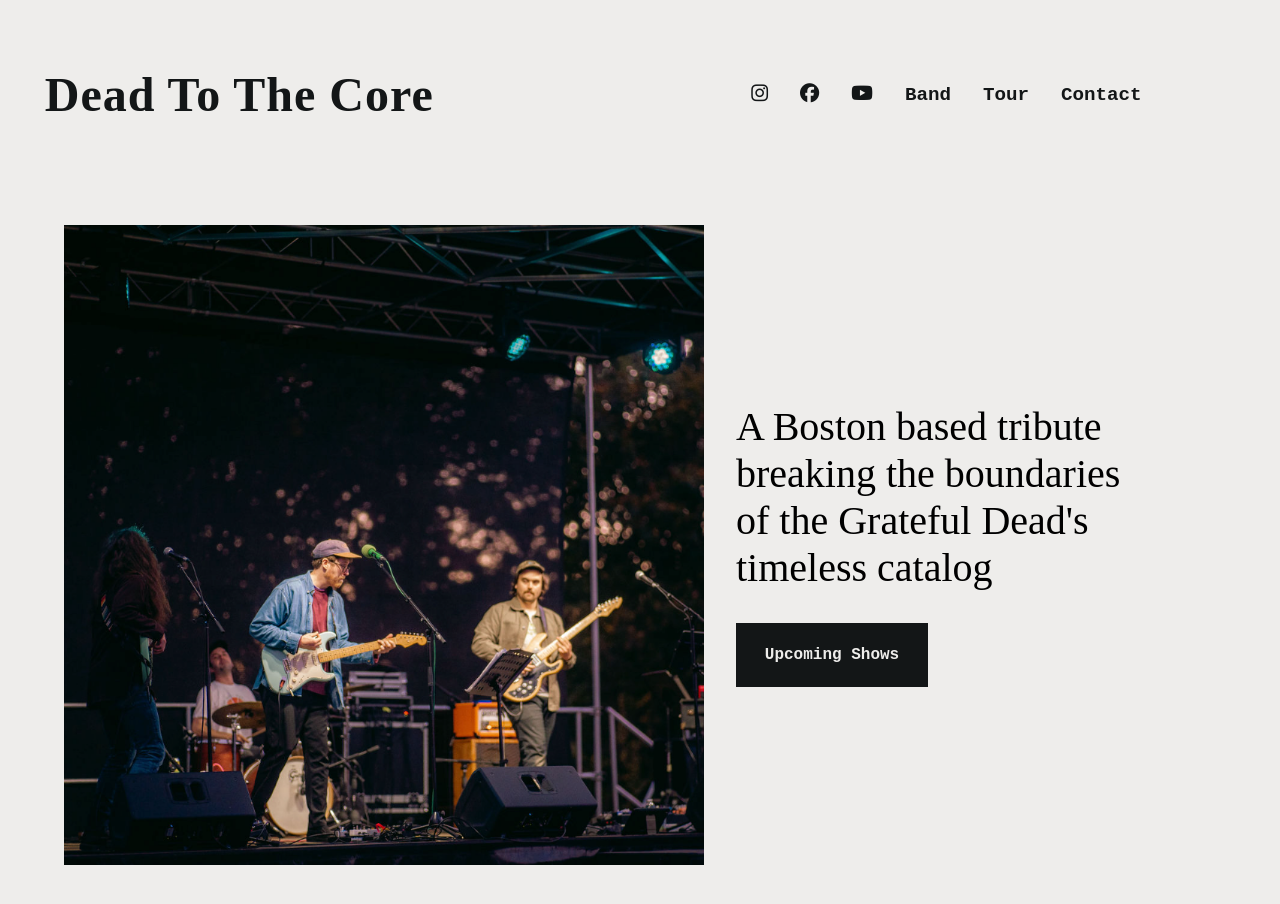
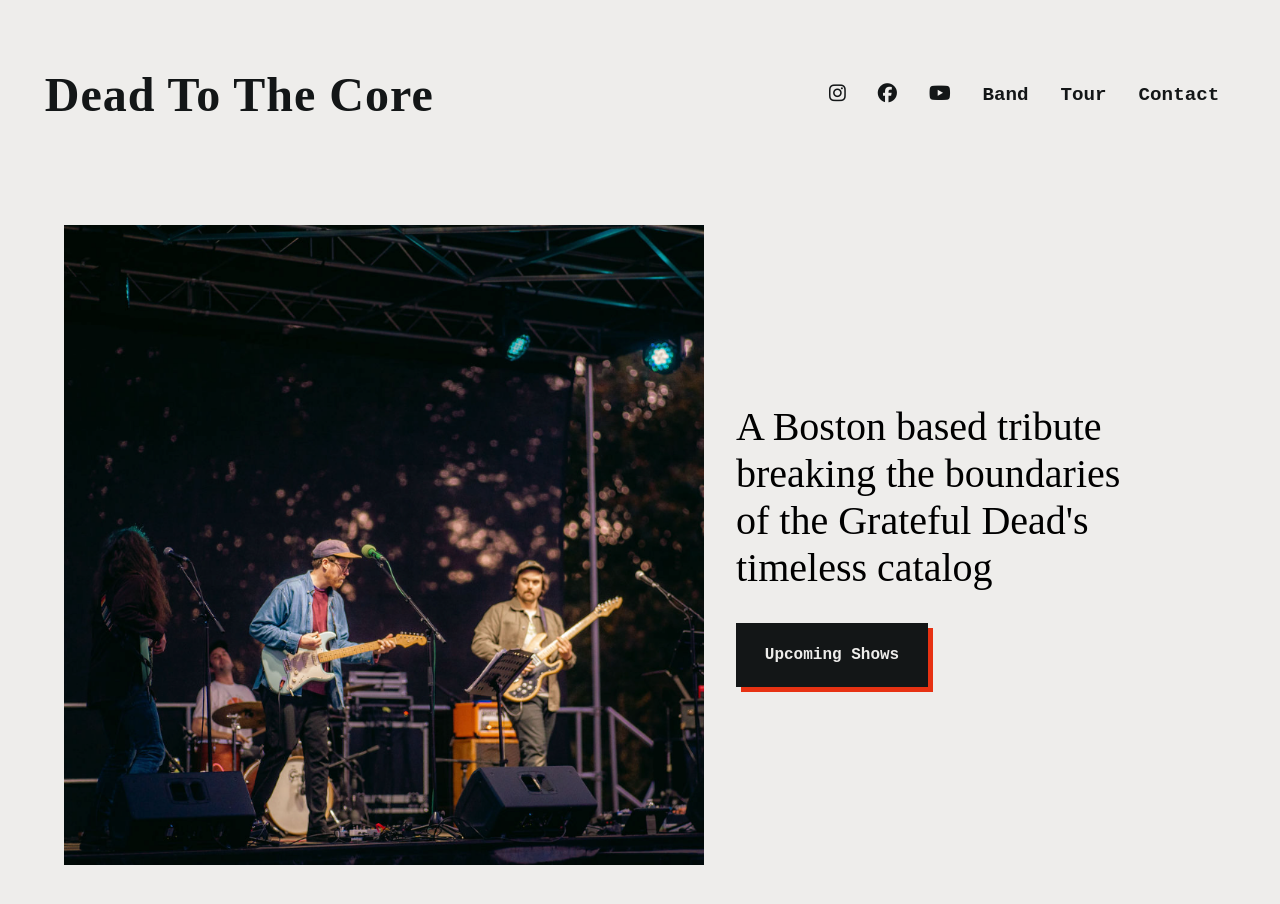
Before and after one commit to philtodisco/dead-to-the-core-client, a React (Create React App) app in the folder client/: page / in a window 1280 px wide. Shown: the top 904 px of the page. Built offline with nearby package versions, Linux system fonts and the light colour scheme; a web font is replaced by a local one.

Commit message:
Add btn styling

```diff
--- a/client/src/styles/styles.css
+++ b/client/src/styles/styles.css
@@ -10,8 +10,8 @@
 
 :root {
   --mainColor: #EEEDEB;
---mainColorLight: #5767aa;
---secondaryColor: #A83F32;
+  --secondary: #9dbeb7;
+  --cta: #e73213;
   --textColor: #131617;
 }
 
@@ -59,13 +59,12 @@ background: transparent;
   border: none;
   outline: none;
   color: var(--textColor);
-visibility: hidden;
+  display: none;
   opacity: 0;
   font-size: 1.8rem;
 }
 
-header div,
-nav {
+header div, nav {
   display: flex;
   align-items: center;
 }
@@ -75,6 +74,7 @@ align-items: center;
   align-items: center;
   justify-content: space-around;
   margin: 5rem 4rem;
+  margin-bottom: 2.5rem;
 }
 
 #hero-image {
@@ -108,6 +108,7 @@ align-items: center;
   color: var(--mainColor);
   text-decoration: none;
   transition-duration: 0.4s;
+  filter: drop-shadow(5px 5px 0 var(--cta));
 }
 
 #main-text-btn:hover {
```
Lines whose indentation alone changed are shown as unchanged.
